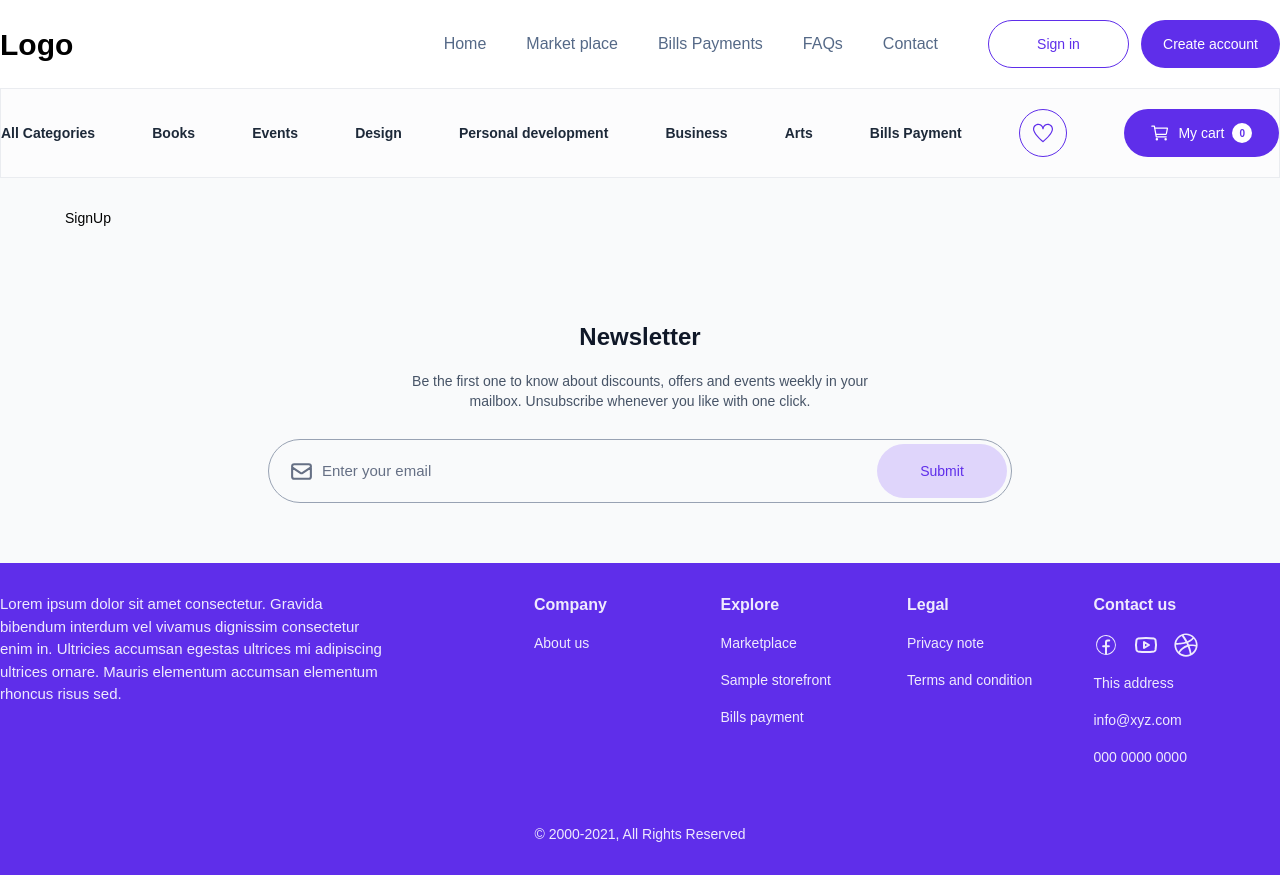
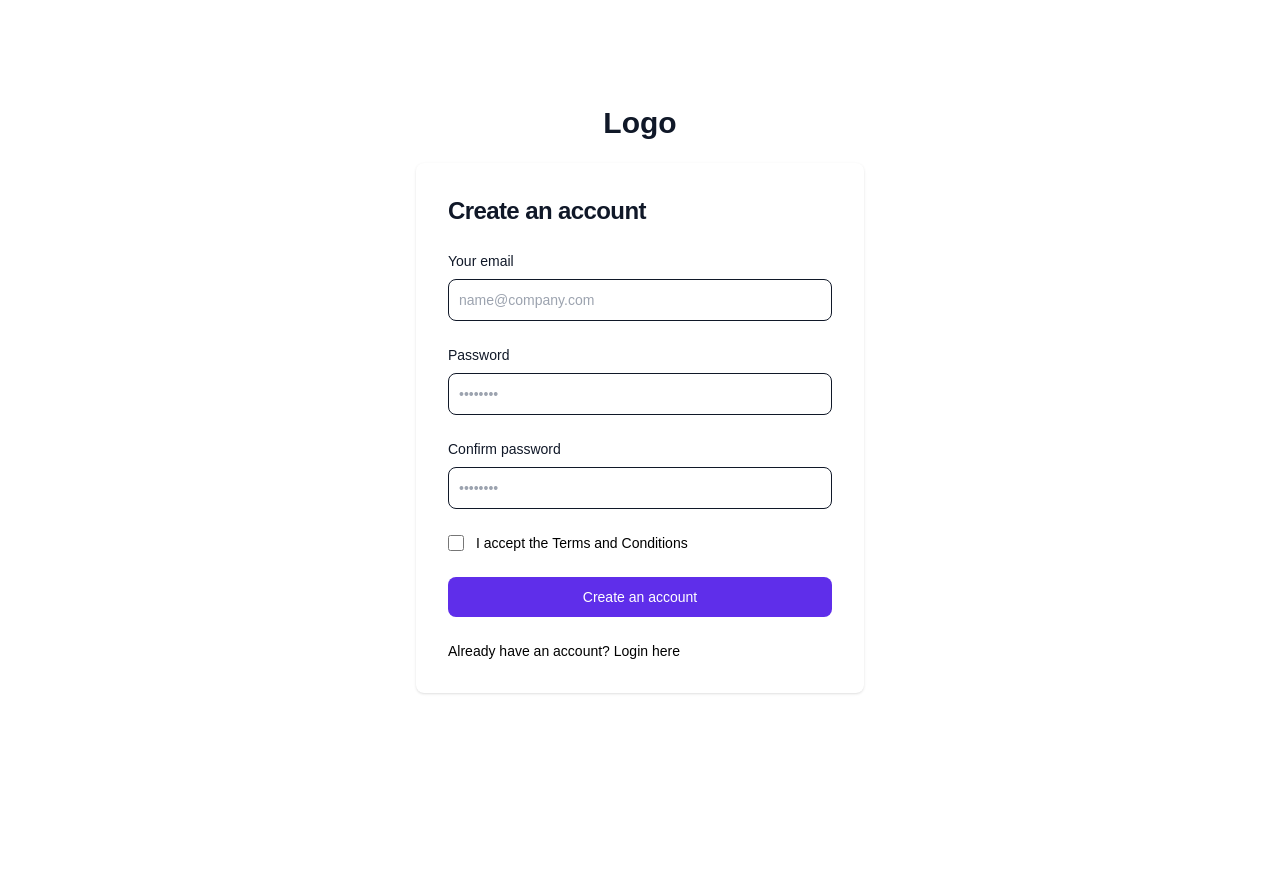
Before and after one commit to Abdulmuizz98/bill-management-app, a React (Vite) app in the folder client/: page /signup in a window 1280 px wide. After the commit the page ends 800 px from the top, so only its background shows below. Built offline with nearby package versions, Linux system fonts and the light colour scheme; a web font is replaced by a local one.

Commit message:
feat: second submission

```diff
--- a/client/src/App.tsx
+++ b/client/src/App.tsx
@@ -3,7 +3,7 @@ import Home from "./pages/Bills";
 import SignIn from "./pages/SignIn";
 import SignUp from "./pages/SignUp";
 import Checkout from "./pages/Checkout";
-import GuestLayout from "./layouts/GuestLayout";
+// import GuestLayout from "./layouts/GuestLayout";
 import { getCart } from "./store/cartSlice";
 import { useAppDispatch, useAppSelector } from "./store/hooks";
 import { useEffect } from "react";
@@ -20,7 +20,6 @@ function App() {
 
   return (
     <BrowserRouter>
-      <GuestLayout>
       <Routes>
         <Route path="/" element={<Home />} />
         <Route path="/bills" element={<Bills />} />
@@ -28,7 +27,6 @@ function App() {
         <Route path="/signin" element={<SignIn />} />
         <Route path="/signup" element={<SignUp />} />
       </Routes>
-      </GuestLayout>
     </BrowserRouter>
   );
 }
--- a/client/src/pages/Bills.tsx
+++ b/client/src/pages/Bills.tsx
@@ -1,6 +1,7 @@
 import BillMenu from "../components/BillMenu";
 import { useState, useEffect } from "react";
-
+import TopNav from "../components/TopNav";
+import Footer from "../components/Footer";
 interface Ad {
   imgSrc: string;
   link: string;
@@ -27,6 +28,7 @@ export default function Bills() {
 
   return (
     <>
+      <TopNav />
       <main>
         <div className="w-full max-w-[390px] p-[15px] m-auto xl:flex xl:flex-row  xl:max-w-[1280px]  gap-10">
           <div className="xl:basis-3/4 xl:border-[0.5px]  xl:border-[#EAECF0] xl:rounded-[12px] xl:p-[48px]">
@@ -57,6 +59,7 @@ export default function Bills() {
           </div>
         </div>
       </main>
+      <Footer />
     </>
   );
 }
--- a/client/src/pages/Checkout.tsx
+++ b/client/src/pages/Checkout.tsx
@@ -2,6 +2,8 @@ import { useState } from "react";
 import { useAppDispatch, useAppSelector } from "../store/hooks";
 import { removeCartItem, updateCartItem } from "../store/cartSlice";
 import { useNavigate } from "react-router-dom";
+import TopNav from "../components/TopNav";
+import Footer from "../components/Footer";
 // import PaystackPop from "@paystack/inline-js";
 import axios from "axios";
 import { PaystackButton } from "react-paystack";
@@ -25,8 +27,6 @@ import PaymentSuccessModal from "../modals/payment-success-modal";
 //     "reference": "nms6uvr1pl"
 //   }
 // }
-
-function enqueueTransactions() {}
 
 interface CartItem {
   productId: string;
@@ -164,6 +164,7 @@ export default function Checkout() {
 
   return (
     <>
+      <TopNav />
       <main className="flex flex-col md:flex-row gap-6 font-sans xl:max-w-[1280px] xl:m-auto xl:px-0">
         <div className="md:flex-1">
           <div className="flex flex-col">
@@ -351,6 +352,7 @@ export default function Checkout() {
           </div>
         </form>
       </main>
+      <Footer />
       {open && <PaymentSuccessModal setOpen={setOpen} />}
     </>
   );
--- a/client/src/pages/SignIn.tsx
+++ b/client/src/pages/SignIn.tsx
@@ -1,3 +1,96 @@
+import { Link } from "react-router-dom";
+
 export default function SignIn() {
-  return <div>SignIn</div>;
+  return (
+    <section className="">
+      <div className="flex flex-col items-center justify-center px-6 py-8 mx-auto md:h-screen lg:py-0">
+        <a
+          href="#"
+          className="flex items-center mb-6 text-2xl font-semibold text-black"
+        >
+          <span className="text-[30px] font-[900]">Logo</span>
+        </a>
+        <div className="w-full bg-white rounded-lg shadow  md:mt-0 sm:max-w-md xl:p-0">
+          <div className="p-6 space-y-4 md:space-y-6 sm:p-8">
+            <h1 className="text-xl font-bold leading-tight tracking-tight text-offblack md:text-2xl ">
+              Sign in to your account
+            </h1>
+            <form className="space-y-4 md:space-y-6" action="#">
+              <div>
+                <label
+                  htmlFor="email"
+                  className="block mb-2 text-sm font-medium text-offblack"
+                >
+                  Your email
+                </label>
+                <input
+                  type="email"
+                  name="email"
+                  id="email"
+                  className="bg-gray-50 border border-gray-300 text-offblack rounded-lg focus:ring-primary-600 focus:border-primary-600 block w-full p-2.5 "
+                  placeholder="name@company.com"
+                  required=""
+                />
+              </div>
+              <div>
+                <label
+                  htmlFor="password"
+                  className="block mb-2 text-sm font-medium text-offblack "
+                >
+                  Password
+                </label>
+                <input
+                  type="password"
+                  name="password"
+                  id="password"
+                  placeholder="••••••••"
+                  className="bg-gray-50 border border-gray-300 text-offblack rounded-lg focus:ring-primary-600 focus:border-primary-600 block w-full p-2.5 "
+                  required=""
+                />
+              </div>
+              <div className="flex items-center justify-between">
+                <div className="flex items-start">
+                  <div className="flex items-center h-5">
+                    <input
+                      id="remember"
+                      aria-describedby="remember"
+                      type="checkbox"
+                      className="w-4 h-4 border border-gray-300 rounded bg-gray-50 focus:ring-3 focus:ring-primary-300"
+                      required=""
+                    />
+                  </div>
+                  <div className="ml-3 text-sm">
+                    <label htmlFor="remember" className="text-gray-500 ">
+                      Remember me
+                    </label>
+                  </div>
+                </div>
+                <a
+                  href="#"
+                  className="text-sm font-medium text-primary-600 hover:underline"
+                >
+                  Forgot password?
+                </a>
+              </div>
+              <button
+                type="submit"
+                className="w-full text-white bg-purple hover:scale-[1.02] focus:ring-4 focus:outline-none focus:ring-primary-300 font-medium rounded-lg text-sm px-5 py-2.5 text-center"
+              >
+                Sign in
+              </button>
+              <p className="text-sm font-light text-gray-500">
+                Don’t have an account yet?{" "}
+                <Link
+                  className="font-medium text-primary-600 hover:underline "
+                  to={"/signup"}
+                >
+                  Sign up
+                </Link>
+              </p>
+            </form>
+          </div>
+        </div>
+      </div>
+    </section>
+  );
 }
--- a/client/src/pages/SignUp.tsx
+++ b/client/src/pages/SignUp.tsx
@@ -1,3 +1,110 @@
+import { Link } from "react-router-dom";
+
 export default function SignUp() {
-  return <div>SignUp</div>;
+  return (
+    <section className="bg-gray-50 ">
+      <div className="flex flex-col items-center justify-center px-6 py-8 mx-auto md:h-screen lg:py-0">
+        <a
+          href="#"
+          className="flex items-center mb-6 text-2xl font-semibold text-offblack "
+        >
+          <span className="text-[30px] font-[900]">Logo</span>
+        </a>
+        <div className="w-full bg-white rounded-lg shadow  md:mt-0 sm:max-w-md xl:p-0  ">
+          <div className="p-6 space-y-4 md:space-y-6 sm:p-8">
+            <h1 className="text-xl font-bold leading-tight tracking-tight text-offblack md:text-2xl ">
+              Create an account
+            </h1>
+            <form className="space-y-4 md:space-y-6" action="#">
+              <div>
+                <label
+                  htmlFor="email"
+                  className="block mb-2 text-sm font-medium text-offblack "
+                >
+                  Your email
+                </label>
+                <input
+                  type="email"
+                  name="email"
+                  id="email"
+                  className="bg-gray-50 border border-gray-300 text-offblack text-sm rounded-lg focus:ring-primary-600 focus:border-primary-600 block w-full p-2.5      "
+                  placeholder="name@company.com"
+                  required=""
+                />
+              </div>
+              <div>
+                <label
+                  htmlFor="password"
+                  className="block mb-2 text-sm font-medium text-offblack "
+                >
+                  Password
+                </label>
+                <input
+                  type="password"
+                  name="password"
+                  id="password"
+                  placeholder="••••••••"
+                  className="bg-gray-50 border border-gray-300 text-offblack text-sm rounded-lg focus:ring-primary-600 focus:border-primary-600 block w-full p-2.5      "
+                  required=""
+                />
+              </div>
+              <div>
+                <label
+                  htmlFor="confirm-password"
+                  className="block mb-2 text-sm font-medium text-offblack "
+                >
+                  Confirm password
+                </label>
+                <input
+                  type="confirm-password"
+                  name="confirm-password"
+                  id="confirm-password"
+                  placeholder="••••••••"
+                  className="bg-gray-50 border border-gray-300 text-offblack text-sm rounded-lg focus:ring-primary-600 focus:border-primary-600 block w-full p-2.5      "
+                  required=""
+                />
+              </div>
+              <div className="flex items-start">
+                <div className="flex items-center h-5">
+                  <input
+                    id="terms"
+                    aria-describedby="terms"
+                    type="checkbox"
+                    className="w-4 h-4 border border-gray-300 rounded bg-gray-50 focus:ring-3 focus:ring-primary-300    "
+                    required=""
+                  />
+                </div>
+                <div className="ml-3 text-sm">
+                  <label htmlFor="terms" className="font-light text-gray-500 ">
+                    I accept the{" "}
+                    <a
+                      className="font-medium text-primary-600 hover:underline "
+                      href="#"
+                    >
+                      Terms and Conditions
+                    </a>
+                  </label>
+                </div>
+              </div>
+              <button
+                type="submit"
+                className="w-full text-white bg-purple hover:scale-[1.02] focus:ring-4 focus:outline-none focus:ring-primary-300 font-medium rounded-lg text-sm px-5 py-2.5 text-center   "
+              >
+                Create an account
+              </button>
+              <p className="text-sm font-light text-gray-500 ">
+                Already have an account?{" "}
+                <Link
+                  className="font-medium text-primary-600 hover:underline "
+                  to={"/signin"}
+                >
+                  Login here
+                </Link>
+              </p>
+            </form>
+          </div>
+        </div>
+      </div>
+    </section>
+  );
 }
```
Lines whose indentation alone changed are shown as unchanged.
